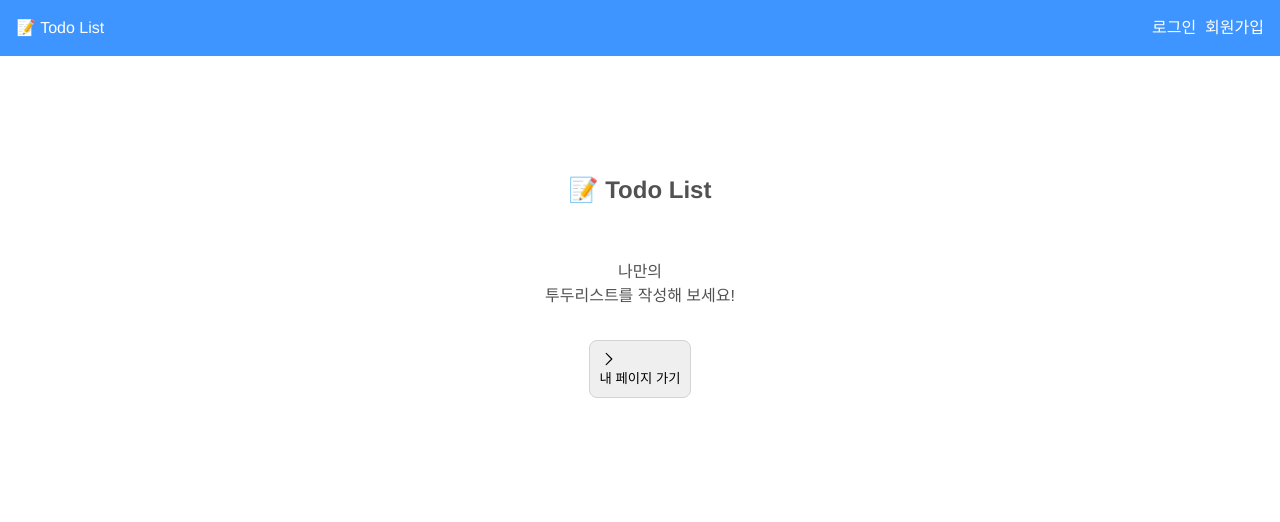
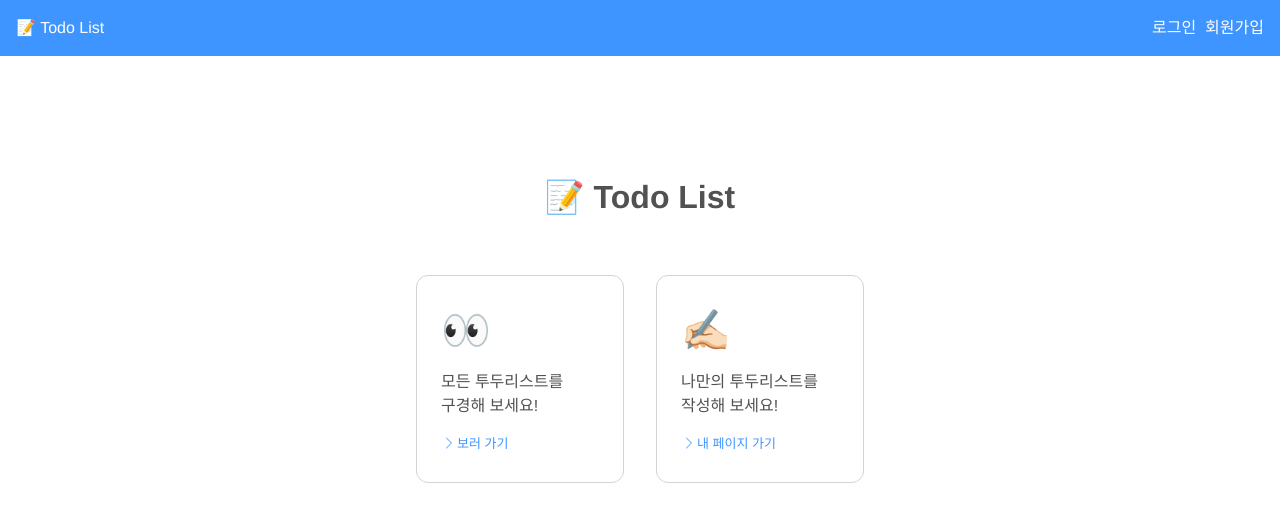
Before and after one commit to summereuna/react-week, a React (Vite) app: page / in a window 1280 px wide. Shown: the top 522 px of the page. Built offline with nearby package versions, Linux system fonts and the light colour scheme; no server answers.

Commit message:
[Design] : 홈 페이지 카드 링크

```diff
--- /dev/null
+++ b/src/components/Card.tsx
@@ -0,0 +1,32 @@
+import { rightIcon } from "@shared/icons";
+import * as S from "@styles/components/card.style";
+import { Link } from "react-router-dom";
+
+interface CardProps {
+  title: string;
+  content: string;
+  goTo: string;
+  path: string;
+  onClick: () => void;
+}
+
+export default function Card({
+  title,
+  content,
+  goTo,
+  path,
+  onClick,
+}: CardProps) {
+  return (
+    <S.CardContainer onClick={onClick}>
+      <S.CardTitle>{title}</S.CardTitle>
+      <S.CardContent>{content}</S.CardContent>
+      <Link to={`${path}`}>
+        <S.LinkWrapper>
+          <S.Icon>{rightIcon}</S.Icon>
+          <S.Text>{goTo}</S.Text>
+        </S.LinkWrapper>
+      </Link>
+    </S.CardContainer>
+  );
+}
--- a/src/pages/Home.tsx
+++ b/src/pages/Home.tsx
@@ -1,11 +1,11 @@
-import Button from "@components/Button";
 import { useNavigate } from "react-router-dom";
-import { rightIcon } from "@shared/icons";
 import * as S from "@styles/pages/home.style";
 import useModal from "@/hooks/useModal";
 import ModalPortal from "@components/Modal/ModalPortal";
 import ModalLayout from "@components/Modal/ModalLayout";
 import ModalAlert from "@components/Modal/ModalAlert";
+import Card from "@components/Card";
+
 const Home = () => {
   const navigate = useNavigate();
   const { isVisible, openModal, closeModal } = useModal();
@@ -13,9 +13,7 @@ const Home = () => {
   const handleClick = () => {
     const token = localStorage.getItem("accessToken");
     if (!token) {
-      openModal();
-    } else {
-      return navigate("/mypage");
+      return openModal();
     }
   };
 
@@ -27,15 +25,23 @@ const Home = () => {
 
   return (
     <S.MainContainer>
-      <h2>📝 Todo List</h2>
-      <S.AboutText>
-        나만의
-        <br />
-        투두리스트를 작성해 보세요!
-      </S.AboutText>
-      <Button onClick={handleClick} icon={rightIcon}>
-        내 페이지 가기
-      </Button>
+      <h1>📝 Todo List</h1>
+      <S.AboutContainer>
+        <Card
+          title={`👀`}
+          content={`모든 투두리스트를\n구경해 보세요!`}
+          goTo={`보러 가기`}
+          path={`/todos`}
+          onClick={handleClick}
+        />
+        <Card
+          title={`✍🏻`}
+          content={`나만의 투두리스트를\n작성해 보세요!`}
+          goTo={`내 페이지 가기`}
+          path={`/mypage`}
+          onClick={handleClick}
+        />
+      </S.AboutContainer>
 
       {isVisible && (
         <ModalPortal>
--- /dev/null
+++ b/src/styles/components/card.style.ts
@@ -0,0 +1,54 @@
+import styled from "styled-components";
+
+export const CardContainer = styled.div`
+  background-color: white;
+  display: flex;
+  flex-direction: column;
+  justify-content: space-between;
+  align-items: flex-start;
+  padding: 1.5rem;
+  margin: 1rem;
+  border-radius: 3px;
+  height: 13rem;
+  width: 13rem;
+  border: 1px solid ${({ theme }) => theme.colors.grey};
+  border-radius: 12px;
+  transition: transform 0.8s;
+
+  &:hover {
+    transform: translate(0, -10px);
+    background-color: ${({ theme }) => theme.colors.whiteBlue};
+    border-color: ${({ theme }) => theme.colors.blue};
+  }
+`;
+
+export const CardTitle = styled.div`
+  font-size: 2.5rem;
+`;
+
+export const CardContent = styled.div`
+  white-space: pre-line; //줄바꿈
+  line-height: "1";
+`;
+
+export const LinkWrapper = styled.div`
+  display: flex;
+  flex-direction: row;
+  text-align: center;
+  transition: background-color 0.25s;
+  padding: 0.3rem 0.3rem 0.3rem 0;
+
+  &:hover {
+    background-color: #ffffe2;
+  }
+`;
+
+export const Icon = styled.div`
+  width: 1rem;
+  height: 1rem;
+`;
+
+export const Text = styled.div`
+  display: flex;
+  font-size: small;
+`;
--- a/src/styles/pages/home.style.ts
+++ b/src/styles/pages/home.style.ts
@@ -8,10 +8,12 @@ export const MainContainer = styled.div`
   height: 85vh;
 `;
 
-export const AboutText = styled.p`
+export const AboutContainer = styled.div`
   display: flex;
-  flex-direction: column;
+  flex-wrap: wrap;
+  flex-direction: row;
   align-items: center;
-  text-align: center;
+  justify-content: center;
   padding: 1rem;
+  width: 100%;
 `;
```
